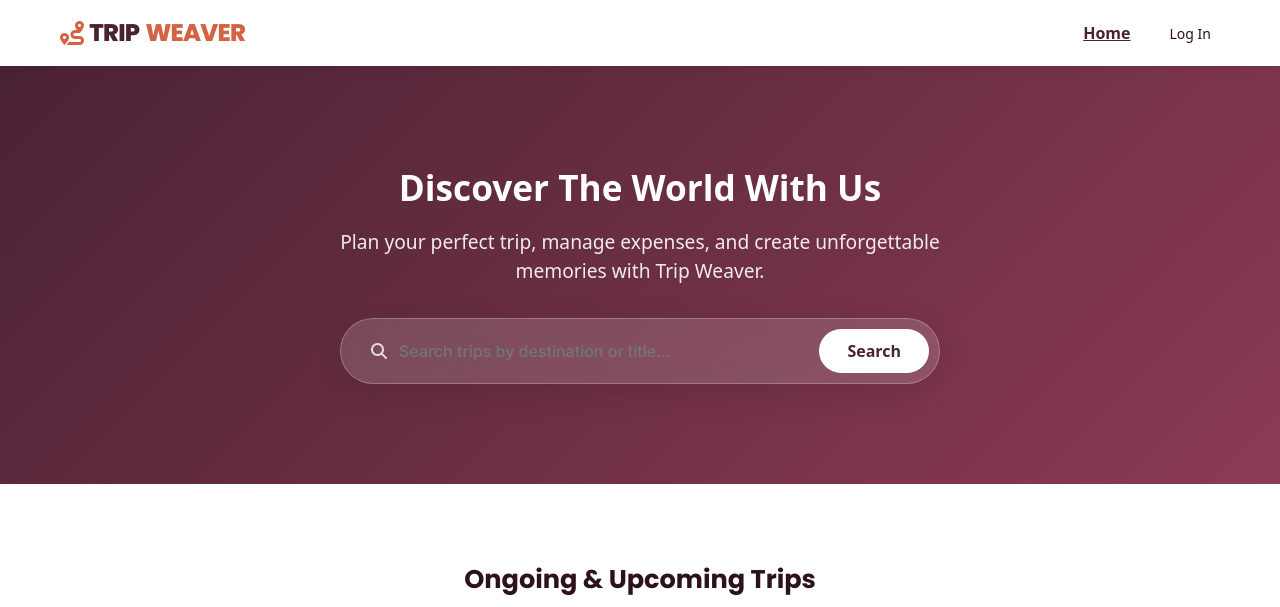
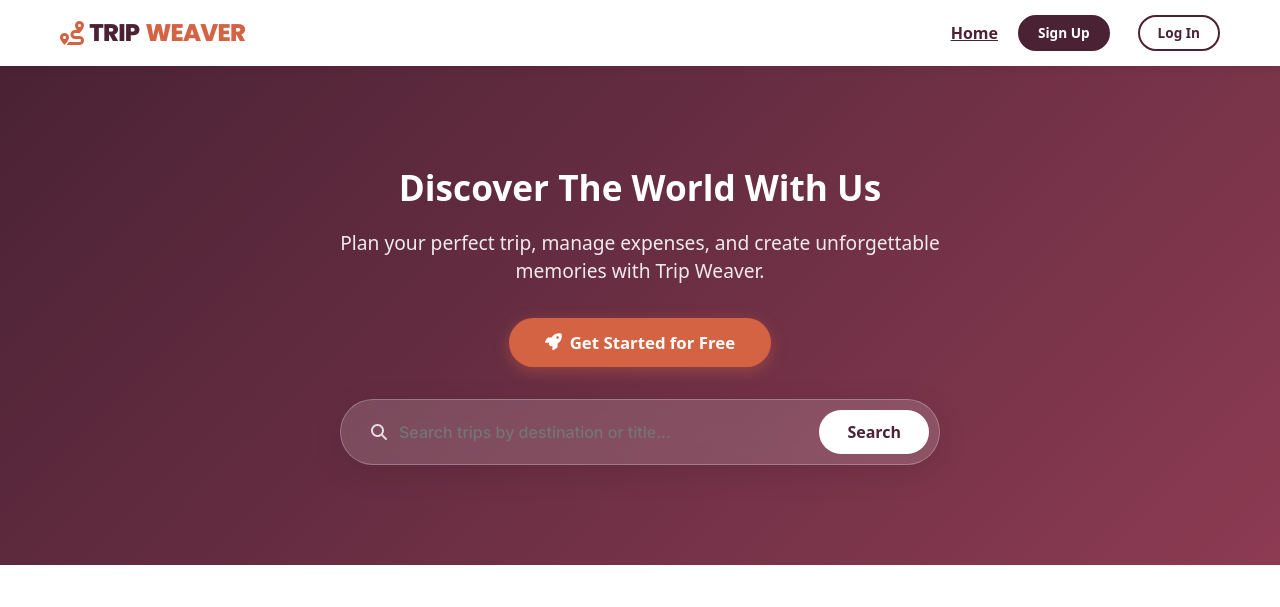
Before and after one commit to vidyavidhu/travel-and-tourism, a Django app: page / in a window 1280 px wide. Shown: the top 607 px of the page. Run offline with Django 5.2, Linux system fonts and the light colour scheme; data that the repository does not hold is empty.

Commit message:
Need to add the signup in the hero section of home

```diff
--- a/home/templates/base.html
+++ b/home/templates/base.html
@@ -55,6 +55,65 @@
         }
         .logo-accent {
             color: var(--primary-color, #d46343) !important;
+        }
+        .nav-btn-signup {
+            background-color: var(--color-primary) !important;
+            color: #ffffff !important;
+            border: 2px solid var(--color-primary) !important;
+            border-radius: 50px !important;
+            padding: 6px 18px !important;
+            font-weight: 600 !important;
+            font-size: 0.85rem !important;
+            transition: all 0.3s ease !important;
+            display: inline-flex !important;
+            align-items: center !important;
+            text-decoration: none !important;
+            line-height: 1.5 !important;
+        }
+        .nav-btn-signup:hover {
+            background-color: var(--primary-color) !important;
+            border-color: var(--primary-color) !important;
+            color: #ffffff !important;
+            transform: translateY(-1px);
+            box-shadow: 0 4px 12px rgba(212, 99, 67, 0.25);
+        }
+        .nav-btn-login {
+            background-color: transparent !important;
+            color: var(--color-primary) !important;
+            border: 2px solid var(--color-primary) !important;
+            border-radius: 50px !important;
+            padding: 6px 18px !important;
+            font-weight: 600 !important;
+            font-size: 0.85rem !important;
+            transition: all 0.3s ease !important;
+            display: inline-flex !important;
+            align-items: center !important;
+            text-decoration: none !important;
+            line-height: 1.5 !important;
+            margin-left: 8px;
+        }
+        .nav-btn-login:hover {
+            background-color: var(--color-primary) !important;
+            color: #ffffff !important;
+            transform: translateY(-1px);
+            box-shadow: 0 4px 12px rgba(74, 34, 52, 0.15);
+        }
+        [data-theme="dark"] .nav-btn-signup {
+            background-color: var(--primary-color) !important;
+            border-color: var(--primary-color) !important;
+            color: #ffffff !important;
+        }
+        [data-theme="dark"] .nav-btn-signup:hover {
+            background-color: #e87656 !important;
+            border-color: #e87656 !important;
+        }
+        [data-theme="dark"] .nav-btn-login {
+            border-color: var(--text-primary) !important;
+            color: var(--text-primary) !important;
+        }
+        [data-theme="dark"] .nav-btn-login:hover {
+            background-color: var(--text-primary) !important;
+            color: var(--bg-color) !important;
         }
     </style>
     {% block extra_css %}{% endblock %}
@@ -152,7 +211,8 @@
                     <a href="{% url 'member_logout' %}" class="btn btn-sm btn-outline nav-logout">Logout</a>
                 </div>
                 {% else %}
-                <a href="{% url 'member_login' %}" class="btn btn-sm btn-outline nav-logout">Log In</a>
+                <a href="{% url 'member_signup' %}" class="nav-btn-signup">Sign Up</a>
+                <a href="{% url 'member_login' %}" class="nav-btn-login">Log In</a>
                 {% endif %}
 
             </nav>
--- a/home/templates/home.html
+++ b/home/templates/home.html
@@ -42,7 +42,38 @@
                 color: var(--color-primary);
                 font-weight: 700;
             }
+            .hero-cta-btn {
+                border-radius: 50px;
+                padding: 12px 36px;
+                background: var(--primary-color, #d46343);
+                color: white !important;
+                font-weight: 700;
+                border: none;
+                transition: all 0.3s cubic-bezier(0.4, 0, 0.2, 1);
+                box-shadow: 0 4px 15px rgba(212, 99, 67, 0.4);
+                display: inline-flex;
+                align-items: center;
+                gap: 8px;
+                text-decoration: none !important;
+                font-size: 1.05rem;
+            }
+            .hero-cta-btn:hover {
+                background: #e87656;
+                transform: translateY(-2px);
+                box-shadow: 0 8px 25px rgba(212, 99, 67, 0.5);
+                color: white !important;
+            }
+            .hero-cta-btn:active {
+                transform: translateY(1px);
+            }
         </style>
+        {% if not user.is_authenticated %}
+        <div style="margin-top: 2rem; margin-bottom: 1rem;">
+            <a href="{% url 'member_signup' %}" class="hero-cta-btn">
+                <i class="fas fa-rocket"></i> Get Started for Free
+            </a>
+        </div>
+        {% endif %}
         <div class="search-container"
             style="max-width: 600px; margin: 2rem auto 0 auto; background: rgba(255, 255, 255, 0.15); backdrop-filter: blur(10px); -webkit-backdrop-filter: blur(10px); padding: 10px; border-radius: 50px; border: 1px solid rgba(255, 255, 255, 0.25); box-shadow: 0 8px 32px rgba(0, 0, 0, 0.1); position: relative;">
             <form action="{% url 'trip_list' %}" method="GET" style="display: flex; align-items: center; width: 100%; position: relative;" autocomplete="off" onsubmit="return false;">
```
